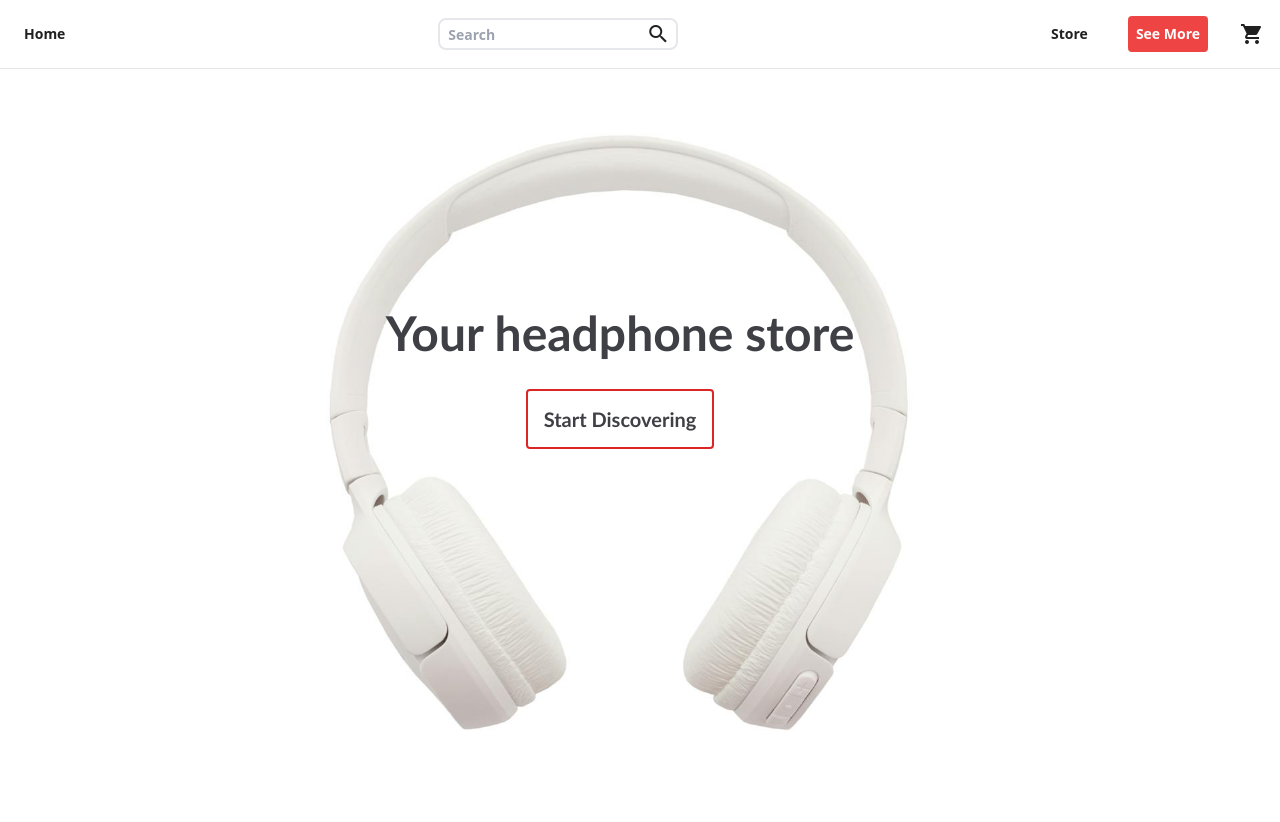
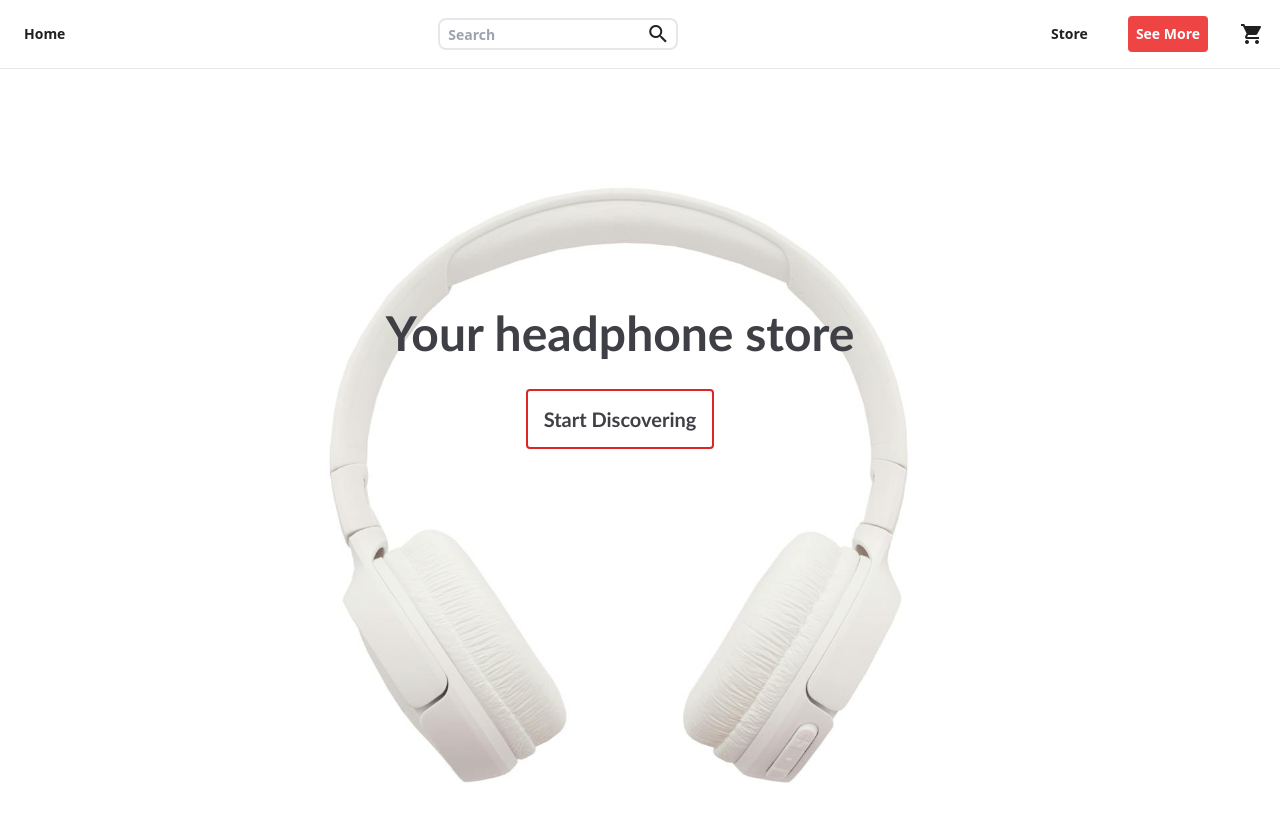
Before and after one commit to hasocobo/shopping-cart, a React (Vite) app in the folder shopping-cart/: page / in a window 1280 px wide. Shown: the top 822 px of the page. Built offline with nearby package versions, Linux system fonts and the light colour scheme.

Commit message:
Implement router between store and homepage

```diff
--- a/shopping-cart/src/App.jsx
+++ b/shopping-cart/src/App.jsx
@@ -1,17 +1,18 @@
 import './App.css'
 import Header from './components/Header/Header'
 import Homepage from './components/Homepage'
+import { Outlet } from 'react-router-dom'
 
 function App() {
 
   return (
     <>
-      <div className='bg-neutral-50 h-dvh min-h-dvh bg-image'>
+      <div className='bg-neutral-50 h-dvh min-h-dvh'>
         <header className=''>
           <Header />
         </header>
         <main className='text-neutral-200 h-full'>
-          <Homepage text={"Your headphone store"} />
+          <Outlet />
         </main>
         <h1 className="text-3xl font-bold underline">
         </h1>
--- a/shopping-cart/src/components/Header/Header.jsx
+++ b/shopping-cart/src/components/Header/Header.jsx
@@ -20,7 +20,7 @@ export default function Header() {
             <SearchBar />
 
             <div className="right flex items-center gap-x-8">
-              <NavLink name={"Store"} link={"/"} />
+              <NavLink name={"Store"} link={"/store"} />
               <Button name={"See More"}/>
               <Icon link={"/"} name={"shopping_cart"}/>
             </div>
--- a/shopping-cart/src/components/Homepage.jsx
+++ b/shopping-cart/src/components/Homepage.jsx
@@ -5,13 +5,13 @@ import { Link } from "react-router-dom"
 
 export default function Homepage({ text }) {
   return (
-    <div className="w-full flex h-full justify-center ">
+    <div className="w-full flex h-full justify-center bg-image">
       <div className="mt-60 mr-10 flex flex-col items-center ">
         <h1 className="letter-animation text-zinc-700 font-bold text-5xl">
           {text}
         </h1>
         <div className="button-animation mt-12 text-xl font-semibold text-zinc-50 translate-y-12">
-          <Link to={"/"} className="p-4 rounded-[4px] border-red-600 border-2 text-zinc-700 hover:text-white duration-700 transition hover:bg-red-600">
+          <Link to={"/store"} className="p-4 rounded-[4px] border-red-600 border-2 text-zinc-700 hover:text-white duration-700 transition hover:bg-red-600">
             Start Discovering
           </Link>
         </div>
--- /dev/null
+++ b/shopping-cart/src/components/Pages/ErrorPage.jsx
@@ -0,0 +1,16 @@
+import { useRouteError } from "react-router-dom";
+
+export default function ErrorPage() {
+  const error = useRouteError();
+  console.error(error);
+
+  return (
+    <div id="error-page">
+      <h1>Oops!</h1>
+      <p>Sorry, an unexpected error has occurred.</p>
+      <p>
+        <i>{error.statusText || error.message}</i>
+      </p>
+    </div>
+  );
+}
--- /dev/null
+++ b/shopping-cart/src/components/Pages/Store.jsx
@@ -0,0 +1,9 @@
+import { Link } from "react-router-dom"
+
+export default function Store() {
+  return (
+    <div>
+
+    </div>
+  )
+}
--- a/shopping-cart/src/index.css
+++ b/shopping-cart/src/index.css
@@ -17,7 +17,7 @@ font-family: 'Trebuchet MS', 'Lucida Sans Unicode', 'Lucida Grande', 'Lucida San
  .bg-image {
   background-image:url('./assets/images/pexels-sound-on-3394666.jpg');
   background-size: cover;
-  background-position: center;
+  background-position: 10% 80%;
   background-repeat: no-repeat;
  }
 
--- a/shopping-cart/src/main.jsx
+++ b/shopping-cart/src/main.jsx
@@ -2,6 +2,9 @@ import React from 'react'
 import ReactDOM from 'react-dom/client'
 import App from './App.jsx'
 import './index.css'
+import ErrorPage from './components/Pages/ErrorPage.jsx';
+import Store from './components/Pages/Store.jsx';
+import Homepage from './components/Homepage.jsx';
 import {
   createBrowserRouter,
   RouterProvider,
@@ -10,8 +13,21 @@ import {
 const router = createBrowserRouter([
   {
     path: "/",
-    element: <App />
-  }
+    element: <App />,
+    errorElement: <ErrorPage />,
+    children: [
+      {
+        path: "",
+        element: <Homepage text={"Your headphone store"} />
+
+      },
+      {
+        path: "store",
+        element: <Store />
+      },
+    ]
+  },
+
 
 ]
 )
```
